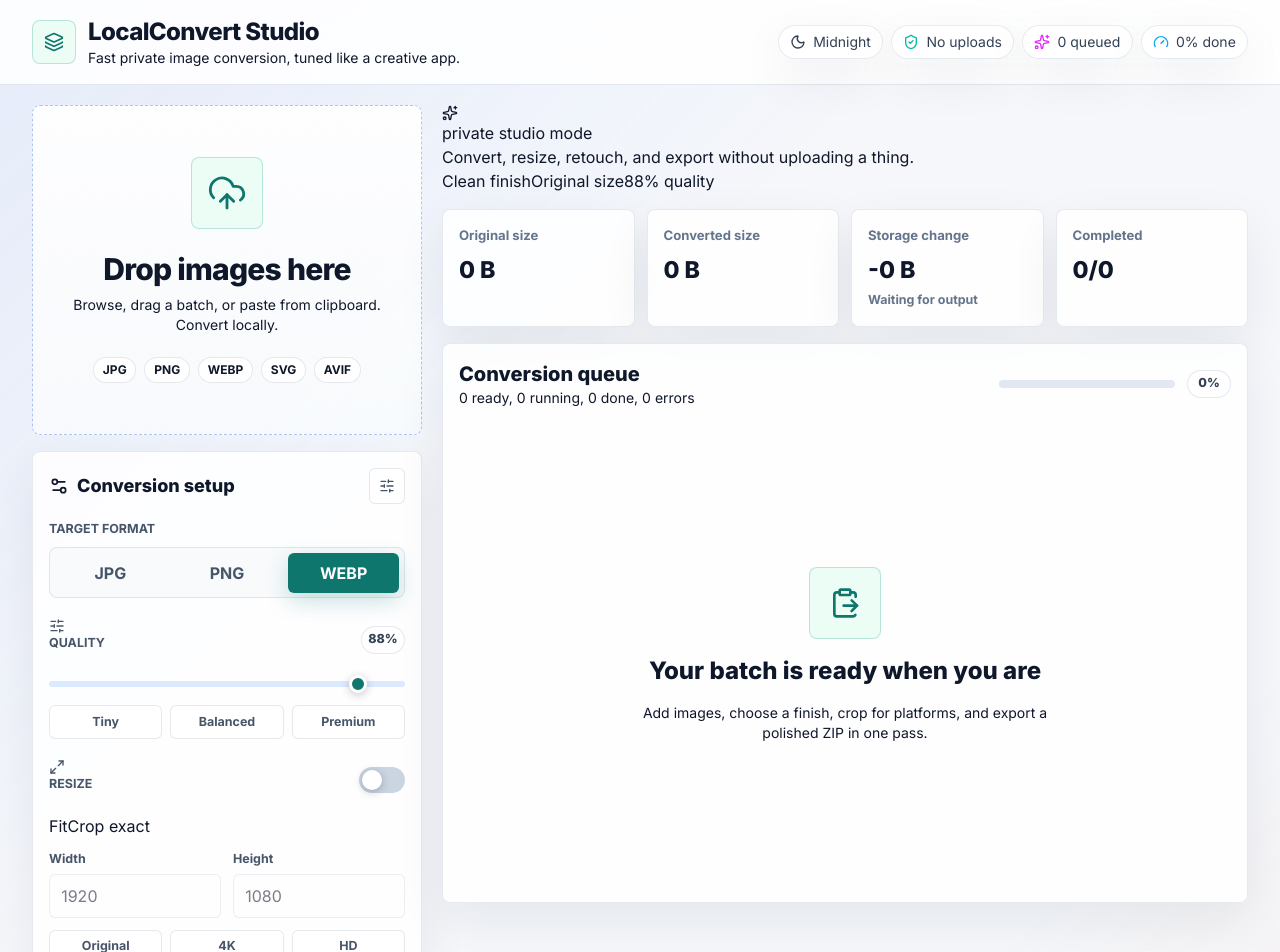
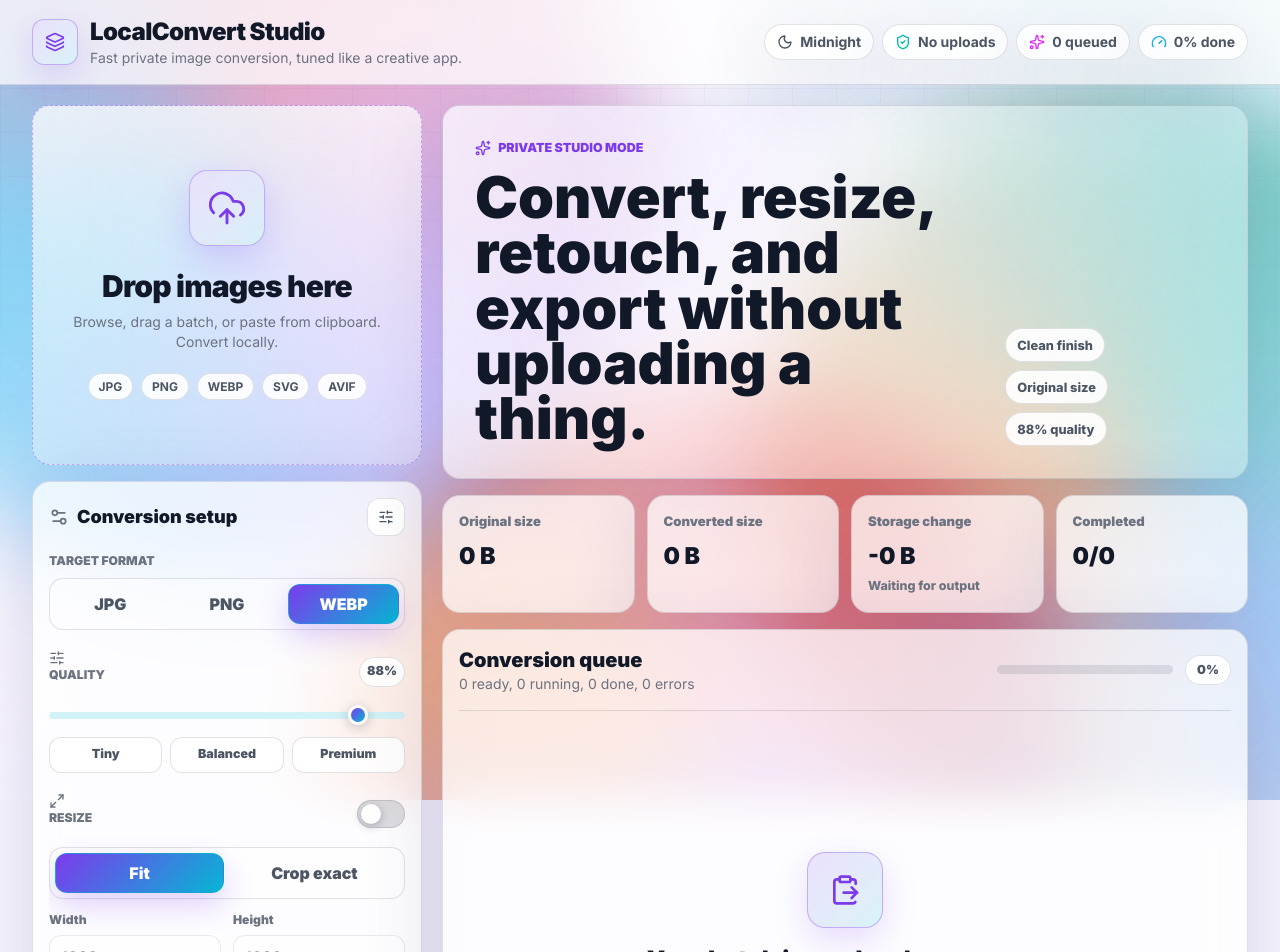
Before and after one commit to mahbub-ridoy/Online-File-Converter, a React (Vite) app: page / in a window 1280 px wide. Shown: the top 952 px of the page. Built offline with nearby package versions, Linux system fonts and the light colour scheme.

Commit message:
Add animated premium converter styling

```diff
--- a/src/index.css
+++ b/src/index.css
@@ -1,4 +1,4 @@
-@import url('https://fonts.googleapis.com/css2?family=Inter:wght@400;500;600;700;800&display=swap');
+@import url('https://fonts.googleapis.com/css2?family=Inter:wght@400;500;600;700;800;900&display=swap');
 @import "tailwindcss";
 
 @theme {
@@ -9,8 +9,8 @@
 :root {
   color-scheme: light;
   font-family: var(--font-sans);
-  background: #f5f7fb;
-  color: #0f172a;
+  background: #f7f5ff;
+  color: #111827;
 }
 
 * {
@@ -21,8 +21,8 @@
   min-width: 320px;
   min-height: 100vh;
   margin: 0;
-  color: #0f172a;
-  background: #f5f7fb;
+  color: #111827;
+  background: #f7f5ff;
   -webkit-font-smoothing: antialiased;
   text-rendering: optimizeLegibility;
 }
@@ -37,24 +37,177 @@
 input:disabled,
 select:disabled {
   cursor: not-allowed;
-  opacity: 0.55;
+  opacity: 0.48;
 }
 
 .app-shell {
+  --page: #f8f6ff;
+  --text: #111827;
+  --muted: #6b7280;
+  --soft: #4b5563;
+  --surface: rgba(255, 255, 255, 0.74);
+  --surface-strong: rgba(255, 255, 255, 0.9);
+  --surface-soft: rgba(255, 255, 255, 0.46);
+  --line: rgba(15, 23, 42, 0.12);
+  --line-strong: rgba(15, 23, 42, 0.18);
+  --accent: #7c3aed;
+  --accent-2: #06b6d4;
+  --accent-3: #f97316;
+  --good: #059669;
+  --warn: #d97706;
+  --danger: #e11d48;
+  --shadow: 0 22px 80px rgba(50, 31, 103, 0.16);
+  position: relative;
+  overflow-x: hidden;
+  background: var(--page);
+  color: var(--text);
+}
+
+.theme-midnight {
+  color-scheme: dark;
+  --page: #060816;
+  --text: #f8fafc;
+  --muted: #9aa4b2;
+  --soft: #cbd5e1;
+  --surface: rgba(15, 23, 42, 0.62);
+  --surface-strong: rgba(15, 23, 42, 0.84);
+  --surface-soft: rgba(15, 23, 42, 0.4);
+  --line: rgba(255, 255, 255, 0.13);
+  --line-strong: rgba(255, 255, 255, 0.22);
+  --accent: #a78bfa;
+  --accent-2: #22d3ee;
+  --accent-3: #fb7185;
+  --good: #34d399;
+  --warn: #fbbf24;
+  --danger: #fb7185;
+  --shadow: 0 28px 90px rgba(0, 0, 0, 0.42);
+}
+
+.text-app {
+  color: var(--text);
+}
+
+.muted-text {
+  color: var(--muted);
+}
+
+.soft-text {
+  color: var(--soft);
+}
+
+.muted-icon,
+.panel-icon {
+  color: var(--muted);
+}
+
+.text-good {
+  color: var(--good);
+}
+
+.text-warn {
+  color: var(--warn);
+}
+
+.animated-backdrop {
+  position: fixed;
+  inset: 0;
+  z-index: 0;
+  pointer-events: none;
+  overflow: hidden;
   background:
-    linear-gradient(135deg, rgba(37, 99, 235, 0.08), transparent 32%),
-    linear-gradient(315deg, rgba(249, 115, 22, 0.1), transparent 36%),
-    #f5f7fb;
+    radial-gradient(circle at 10% 10%, rgba(124, 58, 237, 0.16), transparent 28%),
+    radial-gradient(circle at 85% 0%, rgba(6, 182, 212, 0.18), transparent 30%),
+    linear-gradient(135deg, var(--page), rgba(255, 255, 255, 0));
+}
+
+.theme-midnight .animated-backdrop {
+  background:
+    radial-gradient(circle at 18% 10%, rgba(124, 58, 237, 0.28), transparent 30%),
+    radial-gradient(circle at 84% 4%, rgba(34, 211, 238, 0.24), transparent 32%),
+    radial-gradient(circle at 50% 100%, rgba(251, 113, 133, 0.16), transparent 36%),
+    #060816;
+}
+
+.mesh {
+  position: absolute;
+  width: 48rem;
+  height: 48rem;
+  border-radius: 999px;
+  filter: blur(44px);
+  opacity: 0.52;
+  mix-blend-mode: multiply;
+  animation: drift 18s ease-in-out infinite alternate;
+}
+
+.theme-midnight .mesh {
+  mix-blend-mode: screen;
+  opacity: 0.44;
+}
+
+.mesh-one {
+  top: -14rem;
+  left: -12rem;
+  background: conic-gradient(from 120deg, #a78bfa, #22d3ee, #fb7185, #a78bfa);
+}
+
+.mesh-two {
+  right: -14rem;
+  top: 4rem;
+  background: conic-gradient(from 20deg, #14b8a6, #60a5fa, #f97316, #14b8a6);
+  animation-delay: -7s;
+}
+
+.mesh-three {
+  left: 28%;
+  bottom: -18rem;
+  background: conic-gradient(from 300deg, #f97316, #ec4899, #8b5cf6, #f97316);
+  animation-delay: -12s;
+}
+
+.grid-glow {
+  position: absolute;
+  inset: 0;
+  background-image:
+    linear-gradient(rgba(124, 58, 237, 0.08) 1px, transparent 1px),
+    linear-gradient(90deg, rgba(124, 58, 237, 0.08) 1px, transparent 1px);
+  background-size: 44px 44px;
+  mask-image: linear-gradient(to bottom, rgba(0, 0, 0, 0.68), transparent 78%);
+}
+
+@keyframes drift {
+  0% {
+    transform: translate3d(0, 0, 0) scale(1) rotate(0deg);
+  }
+  50% {
+    transform: translate3d(5vw, 4vh, 0) scale(1.08) rotate(18deg);
+  }
+  100% {
+    transform: translate3d(-3vw, 6vh, 0) scale(0.96) rotate(-14deg);
+  }
+}
+
+@media (prefers-reduced-motion: reduce) {
+  .mesh,
+  .spinner {
+    animation: none;
+  }
+}
+
+.app-header,
+main,
+footer {
+  position: relative;
+  z-index: 1;
 }
 
 .app-header {
   position: sticky;
   top: 0;
   z-index: 20;
-  border-bottom: 1px solid rgba(148, 163, 184, 0.26);
-  background: rgba(255, 255, 255, 0.88);
-  backdrop-filter: blur(18px);
-  -webkit-backdrop-filter: blur(18px);
+  border-bottom: 1px solid var(--line);
+  background: color-mix(in srgb, var(--surface-strong) 82%, transparent);
+  backdrop-filter: blur(22px);
+  -webkit-backdrop-filter: blur(22px);
 }
 
 .brand-mark,
@@ -63,88 +216,104 @@
   display: inline-flex;
   align-items: center;
   justify-content: center;
-  border: 1px solid rgba(13, 148, 136, 0.24);
-  background: #ecfdf5;
-  color: #0f766e;
+  border: 1px solid color-mix(in srgb, var(--accent) 34%, transparent);
+  background:
+    linear-gradient(135deg, color-mix(in srgb, var(--accent) 16%, transparent), color-mix(in srgb, var(--accent-2) 18%, transparent)),
+    var(--surface-strong);
+  color: var(--accent);
+  box-shadow: 0 12px 34px color-mix(in srgb, var(--accent) 18%, transparent);
 }
 
 .brand-mark {
-  width: 44px;
-  height: 44px;
-  border-radius: 8px;
+  width: 46px;
+  height: 46px;
+  border-radius: 12px;
 }
 
 .upload-icon,
 .empty-icon {
-  width: 72px;
-  height: 72px;
-  border-radius: 8px;
+  width: 76px;
+  height: 76px;
+  border-radius: 18px;
 }
 
 .panel,
 .metric-card,
 .queue-item,
-.status-pill {
-  border: 1px solid rgba(148, 163, 184, 0.22);
-  background: rgba(255, 255, 255, 0.86);
-  box-shadow: 0 18px 50px rgba(15, 23, 42, 0.07);
+.status-pill,
+.hero-panel {
+  border: 1px solid var(--line);
+  background: var(--surface);
+  box-shadow: var(--shadow);
+  backdrop-filter: blur(22px);
+  -webkit-backdrop-filter: blur(22px);
 }
 
 .panel,
 .metric-card,
 .queue-item,
-.upload-zone {
-  border-radius: 8px;
+.upload-zone,
+.hero-panel {
+  border-radius: 18px;
 }
 
 .status-pill {
   display: inline-flex;
   align-items: center;
   gap: 0.45rem;
-  min-height: 34px;
-  padding: 0.4rem 0.7rem;
+  min-height: 36px;
+  padding: 0.42rem 0.74rem;
   border-radius: 999px;
-  color: #334155;
+  color: var(--soft);
+  font-weight: 700;
+}
+
+.status-pill.interactive {
+  cursor: pointer;
+}
+
+.status-pill.interactive:hover {
+  border-color: color-mix(in srgb, var(--accent) 42%, transparent);
+  color: var(--text);
 }
 
 .upload-zone {
-  min-height: 330px;
+  min-height: 360px;
   display: flex;
   flex-direction: column;
   align-items: center;
   justify-content: center;
   gap: 1.35rem;
-  padding: 1.5rem;
+  padding: 1.65rem;
   cursor: pointer;
-  border: 1.5px dashed rgba(37, 99, 235, 0.36);
+  border: 1.5px dashed color-mix(in srgb, var(--accent) 38%, transparent);
   background:
-    linear-gradient(180deg, rgba(255, 255, 255, 0.92), rgba(248, 250, 252, 0.92)),
-    repeating-linear-gradient(45deg, rgba(15, 23, 42, 0.03) 0 1px, transparent 1px 14px);
-  transition: border-color 180ms ease, background 180ms ease, transform 180ms ease;
+    linear-gradient(180deg, color-mix(in srgb, var(--surface-strong) 84%, transparent), color-mix(in srgb, var(--surface-soft) 78%, transparent)),
+    radial-gradient(circle at 50% 0%, color-mix(in srgb, var(--accent-2) 14%, transparent), transparent 46%);
+  transition: border-color 180ms ease, background 180ms ease, transform 180ms ease, box-shadow 180ms ease;
 }
 
 .upload-zone:hover,
 .upload-zone-active {
-  border-color: #0f766e;
-  background:
-    linear-gradient(180deg, rgba(240, 253, 250, 0.96), rgba(255, 255, 255, 0.94)),
-    repeating-linear-gradient(45deg, rgba(13, 148, 136, 0.05) 0 1px, transparent 1px 14px);
-  transform: translateY(-1px);
+  border-color: var(--accent-2);
+  box-shadow: 0 24px 80px color-mix(in srgb, var(--accent-2) 18%, transparent);
+  transform: translateY(-2px);
 }
 
 .format-chip {
-  border: 1px solid rgba(148, 163, 184, 0.24);
+  border: 1px solid var(--line);
   border-radius: 999px;
-  background: #ffffff;
-  padding: 0.25rem 0.55rem;
+  background: var(--surface-strong);
+  color: var(--soft);
+  padding: 0.28rem 0.62rem;
 }
 
 .control-label,
 .mini-label {
   display: block;
-  color: #475569;
-  font-size: 0.78rem;
-  font-weight: 700;
+  color: var(--muted);
+  font-size: 0.76rem;
+  font-weight: 900;
 }
 
 .control-label {
@@ -156,17 +325,42 @@
   margin-bottom: 0.35rem;
 }
 
+.segmented-control,
+.mode-control,
+.filter-grid,
+.tool-grid {
+  display: grid;
+  gap: 0.38rem;
+}
+
 .segmented-control {
-  display: grid;
   grid-template-columns: repeat(3, minmax(0, 1fr));
-  gap: 0.35rem;
-  border: 1px solid rgba(148, 163, 184, 0.24);
-  border-radius: 8px;
-  background: #f8fafc;
-  padding: 0.3rem;
+}
+
+.mode-control {
+  grid-template-columns: repeat(2, minmax(0, 1fr));
+}
+
+.filter-grid {
+  grid-template-columns: repeat(3, minmax(0, 1fr));
+}
+
+.tool-grid {
+  grid-template-columns: repeat(3, minmax(0, 1fr));
+}
+
+.segmented-control,
+.mode-control {
+  border: 1px solid var(--line);
+  border-radius: 14px;
+  background: color-mix(in srgb, var(--surface-soft) 72%, transparent);
+  padding: 0.32rem;
 }
 
 .segmented-control button,
+.mode-control button,
+.filter-grid button,
+.tool-grid button,
 .preset-button,
 .primary-button,
 .secondary-button,
@@ -176,85 +370,96 @@
   align-items: center;
   justify-content: center;
   gap: 0.45rem;
-  border: 0;
-  border-radius: 6px;
-  font-weight: 700;
-  transition: background 160ms ease, color 160ms ease, transform 160ms ease, box-shadow 160ms ease;
+  border: 1px solid transparent;
+  border-radius: 12px;
+  font-weight: 900;
+  transition: background 160ms ease, color 160ms ease, transform 160ms ease, box-shadow 160ms ease, border-color 160ms ease;
 }
 
-.segmented-control button {
+.segmented-control button,
+.mode-control button {
   min-height: 40px;
-  color: #475569;
+  color: var(--soft);
+}
+
+.filter-grid button,
+.tool-grid button,
+.preset-button {
+  min-height: 36px;
+  border-color: var(--line);
+  background: var(--surface-strong);
+  color: var(--soft);
+  font-size: 0.78rem;
 }
 
 .segmented-control button:hover,
-.segmented-control button.is-selected {
-  background: #0f766e;
+.segmented-control button.is-selected,
+.mode-control button:hover,
+.mode-control button.is-selected,
+.filter-grid button:hover,
+.filter-grid button.is-selected,
+.tool-grid button:hover,
+.tool-grid button.is-selected {
+  background: linear-gradient(135deg, var(--accent), var(--accent-2));
+  border-color: color-mix(in srgb, var(--accent-2) 52%, transparent);
   color: #ffffff;
-  box-shadow: 0 8px 22px rgba(15, 118, 110, 0.22);
+  box-shadow: 0 12px 30px color-mix(in srgb, var(--accent) 24%, transparent);
+}
+
+.preset-button:hover {
+  border-color: color-mix(in srgb, var(--accent) 32%, transparent);
+  background: color-mix(in srgb, var(--accent) 11%, var(--surface-strong));
+  color: var(--text);
 }
 
 .value-badge {
   display: inline-flex;
   align-items: center;
   justify-content: center;
-  min-width: 44px;
-  min-height: 28px;
-  border: 1px solid rgba(148, 163, 184, 0.24);
+  min-width: 46px;
+  min-height: 30px;
+  border: 1px solid var(--line);
   border-radius: 999px;
-  background: #ffffff;
-  color: #334155;
+  background: var(--surface-strong);
+  color: var(--soft);
   font-size: 0.78rem;
-  font-weight: 800;
+  font-weight: 900;
 }
 
 .input-field,
 .select-field {
   width: 100%;
-  min-height: 40px;
-  border: 1px solid rgba(148, 163, 184, 0.34);
-  border-radius: 6px;
-  background: #ffffff;
-  color: #0f172a;
+  min-height: 42px;
+  border: 1px solid var(--line-strong);
+  border-radius: 12px;
+  background: var(--surface-strong);
+  color: var(--text);
   outline: 0;
-  transition: border-color 160ms ease, box-shadow 160ms ease;
+  transition: border-color 160ms ease, box-shadow 160ms ease, background 160ms ease;
 }
 
 .input-field {
-  padding: 0.55rem 0.7rem;
+  padding: 0.58rem 0.72rem;
 }
 
 .select-field {
-  min-width: 112px;
-  padding: 0.5rem 2rem 0.5rem 0.7rem;
+  min-width: 116px;
+  padding: 0.54rem 2rem 0.54rem 0.72rem;
 }
 
 .input-field:focus,
 .select-field:focus {
-  border-color: #0f766e;
-  box-shadow: 0 0 0 3px rgba(20, 184, 166, 0.16);
+  border-color: var(--accent-2);
+  box-shadow: 0 0 0 4px color-mix(in srgb, var(--accent-2) 18%, transparent);
 }
 
 .color-input {
   width: 100%;
-  height: 40px;
-  border: 1px solid rgba(148, 163, 184, 0.34);
-  border-radius: 6px;
-  background: #ffffff;
-  padding: 0.2rem;
-}
-
-.preset-button {
-  min-height: 34px;
-  border: 1px solid rgba(148, 163, 184, 0.24);
-  background: #ffffff;
-  color: #475569;
-  font-size: 0.78rem;
-}
-
-.preset-button:hover {
-  background: #eff6ff;
-  color: #1d4ed8;
+  height: 42px;
+  border: 1px solid var(--line-strong);
+  border-radius: 12px;
+  background: var(--surface-strong);
+  padding: 0.22rem;
 }
 
 .switch {
@@ -271,131 +476,217 @@
 }
 
 .switch span {
-  width: 46px;
-  height: 26px;
+  width: 48px;
+  height: 28px;
+  border: 1px solid var(--line);
   border-radius: 999px;
-  background: #cbd5e1;
+  background: color-mix(in srgb, var(--muted) 22%, transparent);
   transition: background 160ms ease;
 }
 
 .switch span::after {
   content: "";
   position: absolute;
-  top: 3px;
-  left: 3px;
+  top: 4px;
+  left: 4px;
   width: 20px;
   height: 20px;
   border-radius: 999px;
   background: #ffffff;
-  box-shadow: 0 2px 8px rgba(15, 23, 42, 0.25);
+  box-shadow: 0 2px 10px rgba(15, 23, 42, 0.28);
   transition: transform 160ms ease;
 }
 
 .switch input:checked + span {
-  background: #0f766e;
+  background: linear-gradient(135deg, var(--accent), var(--accent-2));
 }
 
 .switch input:checked + span::after {
   transform: translateX(20px);
 }
 
+.toggle-stack {
+  display: grid;
+  gap: 0.55rem;
+}
+
+.toggle-stack label {
+  display: flex;
+  align-items: center;
+  gap: 0.55rem;
+  color: var(--soft);
+  font-size: 0.84rem;
+  font-weight: 700;
+}
+
+.toggle-stack input {
+  width: 16px;
+  height: 16px;
+  accent-color: var(--accent);
+}
+
 .primary-button,
 .secondary-button,
 .danger-button {
-  min-height: 42px;
-  padding: 0.65rem 0.85rem;
+  min-height: 44px;
+  padding: 0.68rem 0.88rem;
 }
 
 .primary-button {
-  background: #0f766e;
+  background: linear-gradient(135deg, var(--accent), var(--accent-2));
   color: #ffffff;
-  box-shadow: 0 12px 28px rgba(15, 118, 110, 0.22);
+  box-shadow: 0 18px 42px color-mix(in srgb, var(--accent) 28%, transparent);
 }
 
 .primary-button:hover:not(:disabled) {
-  background: #115e59;
   transform: translateY(-1px);
+  box-shadow: 0 22px 52px color-mix(in srgb, var(--accent-2) 28%, transparent);
 }
 
 .secondary-button {
-  border: 1px solid rgba(37, 99, 235, 0.2);
-  background: #eff6ff;
-  color: #1d4ed8;
+  border-color: color-mix(in srgb, var(--accent-2) 24%, transparent);
+  background: color-mix(in srgb, var(--accent-2) 10%, var(--surface-strong));
+  color: var(--soft);
 }
 
 .secondary-button:hover:not(:disabled) {
-  background: #dbeafe;
+  background: color-mix(in srgb, var(--accent-2) 18%, var(--surface-strong));
+  color: var(--text);
 }
 
 .danger-button {
-  border: 1px solid rgba(220, 38, 38, 0.16);
-  background: #fff1f2;
-  color: #be123c;
+  border-color: color-mix(in srgb, var(--danger) 22%, transparent);
+  background: color-mix(in srgb, var(--danger) 10%, var(--surface-strong));
+  color: var(--danger);
 }
 
 .danger-button:hover:not(:disabled),
 .icon-button.danger:hover {
-  background: #ffe4e6;
-  color: #be123c;
+  background: color-mix(in srgb, var(--danger) 18%, var(--surface-strong));
+  color: var(--danger);
 }
 
 .icon-button {
-  width: 36px;
-  height: 36px;
-  border: 1px solid rgba(148, 163, 184, 0.24);
-  background: #ffffff;
-  color: #475569;
+  width: 38px;
+  height: 38px;
+  border-color: var(--line);
+  background: var(--surface-strong);
+  color: var(--soft);
 }
 
 .icon-button:hover {
-  background: #f1f5f9;
-  color: #0f172a;
+  background: color-mix(in srgb, var(--accent) 11%, var(--surface-strong));
+  color: var(--text);
+  transform: translateY(-1px);
 }
 
 .icon-button.success {
-  border-color: rgba(15, 118, 110, 0.18);
-  background: #ecfdf5;
-  color: #0f766e;
+  border-color: color-mix(in srgb, var(--good) 20%, transparent);
+  background: color-mix(in srgb, var(--good) 12%, var(--surface-strong));
+  color: var(--good);
+}
+
+.hero-panel {
+  display: flex;
+  flex-direction: column;
+  gap: 1.2rem;
+  padding: clamp(1.2rem, 3vw, 2rem);
+  background:
+    linear-gradient(135deg, color-mix(in srgb, var(--surface-strong) 84%, transparent), color-mix(in srgb, var(--surface-soft) 72%, transparent)),
+    radial-gradient(circle at 20% 0%, color-mix(in srgb, var(--accent) 22%, transparent), transparent 42%),
+    radial-gradient(circle at 90% 10%, color-mix(in srgb, var(--accent-2) 20%, transparent), transparent 38%);
+}
+
+@media (min-width: 900px) {
+  .hero-panel {
+    flex-direction: row;
+    align-items: end;
+    justify-content: space-between;
+  }
+}
+
+.eyebrow {
+  display: inline-flex;
+  align-items: center;
+  gap: 0.45rem;
+  color: var(--accent);
+  font-size: 0.78rem;
+  font-weight: 900;
+  letter-spacing: 0;
+  text-transform: uppercase;
+}
+
+.hero-panel h2 {
+  max-width: 780px;
+  margin: 0.5rem 0 0;
+  color: var(--text);
+  font-size: clamp(2rem, 4.5vw, 4.25rem);
+  font-weight: 900;
+  line-height: 0.96;
+  letter-spacing: 0;
+}
+
+.hero-actions {
+  display: flex;
+  flex-wrap: wrap;
+  gap: 0.5rem;
+}
+
+.hero-actions span {
+  min-height: 34px;
+  display: inline-flex;
+  align-items: center;
+  border: 1px solid var(--line);
+  border-radius: 999px;
+  background: var(--surface-strong);
+  color: var(--soft);
+  padding: 0.4rem 0.7rem;
+  font-size: 0.8rem;
+  font-weight: 800;
 }
 
 .metric-card {
-  min-height: 96px;
+  min-height: 104px;
   padding: 1rem;
 }
 
 .metric-card span {
   display: block;
-  color: #64748b;
+  color: var(--muted);
   font-size: 0.82rem;
-  font-weight: 700;
+  font-weight: 900;
 }
 
 .metric-card strong {
   display: block;
   margin-top: 0.45rem;
-  color: #0f172a;
+  color: var(--text);
   font-size: 1.45rem;
-  font-weight: 800;
+  font-weight: 900;
 }
 
 .metric-card p {
   margin: 0.2rem 0 0;
-  color: #64748b;
+  color: var(--muted);
   font-size: 0.78rem;
-  font-weight: 700;
+  font-weight: 800;
+}
+
+.border-divider {
+  border-bottom: 1px solid var(--line);
 }
 
 .progress-track {
-  height: 8px;
+  height: 9px;
   overflow: hidden;
   border-radius: 999px;
-  background: #e2e8f0;
+  background: color-mix(in srgb, var(--muted) 18%, transparent);
 }
 
 .progress-fill {
   height: 100%;
   border-radius: inherit;
-  background: linear-gradient(90deg, #0f766e, #2563eb);
+  background: linear-gradient(90deg, var(--accent), var(--accent-2), var(--accent-3));
   transition: width 220ms ease;
 }
 
@@ -406,14 +697,14 @@
   align-items: center;
   justify-content: center;
   gap: 1rem;
-  color: #0f172a;
+  color: var(--text);
 }
 
 .queue-list {
   display: flex;
   flex-direction: column;
-  gap: 0.7rem;
-  max-height: 640px;
+  gap: 0.75rem;
+  max-height: 680px;
   overflow: auto;
   padding-right: 0.15rem;
 }
@@ -422,7 +713,13 @@
   display: flex;
   flex-direction: column;
   gap: 1rem;
-  padding: 0.85rem;
+  padding: 0.9rem;
+  transition: transform 160ms ease, border-color 160ms ease, background 160ms ease;
+}
+
+.queue-item:hover {
+  border-color: var(--line-strong);
+  transform: translateY(-1px);
 }
 
 @media (min-width: 640px) {
@@ -433,17 +730,17 @@
 }
 
 .thumb-frame {
-  width: 72px;
-  height: 72px;
+  width: 78px;
+  height: 78px;
   flex: 0 0 auto;
   overflow: hidden;
-  border: 1px solid rgba(148, 163, 184, 0.24);
-  border-radius: 8px;
+  border: 1px solid var(--line);
+  border-radius: 16px;
   background:
-    linear-gradient(45deg, #e2e8f0 25%, transparent 25%),
-    linear-gradient(-45deg, #e2e8f0 25%, transparent 25%),
-    linear-gradient(45deg, transparent 75%, #e2e8f0 75%),
-    linear-gradient(-45deg, transparent 75%, #e2e8f0 75%);
+    linear-gradient(45deg, color-mix(in srgb, var(--muted) 18%, transparent) 25%, transparent 25%),
+    linear-gradient(-45deg, color-mix(in srgb, var(--muted) 18%, transparent) 25%, transparent 25%),
+    linear-gradient(45deg, transparent 75%, color-mix(in srgb, var(--muted) 18%, transparent) 75%),
+    linear-gradient(-45deg, transparent 75%, color-mix(in srgb, var(--muted) 18%, transparent) 75%);
   background-position: 0 0, 0 8px, 8px -8px, -8px 0;
   background-size: 16px 16px;
 }
@@ -462,36 +759,46 @@
   border-radius: 999px;
   padding: 0.15rem 0.55rem;
   font-size: 0.72rem;
-  font-weight: 800;
+  font-weight: 900;
 }
 
 .status-idle {
-  background: #f1f5f9;
-  color: #475569;
+  background: color-mix(in srgb, var(--muted) 14%, transparent);
+  color: var(--soft);
 }
 
 .status-converting {
-  background: #eff6ff;
-  color: #1d4ed8;
+  background: color-mix(in srgb, var(--accent-2) 16%, transparent);
+  color: var(--accent-2);
 }
 
 .status-success {
-  background: #ecfdf5;
-  color: #0f766e;
+  background: color-mix(in srgb, var(--good) 14%, transparent);
+  color: var(--good);
 }
 
 .status-error {
-  background: #fff1f2;
-  color: #be123c;
+  background: color-mix(in srgb, var(--danger) 14%, transparent);
+  color: var(--danger);
 }
 
 .spinner {
   width: 20px;
   height: 20px;
-  border: 2px solid #bfdbfe;
-  border-top-color: #2563eb;
+  border: 2px solid color-mix(in srgb, var(--accent-2) 24%, transparent);
+  border-top-color: var(--accent-2);
   border-radius: 999px;
   animation: spin 800ms linear infinite;
+}
+
+.footer-line {
+  display: flex;
+  flex-wrap: wrap;
+  align-items: center;
+  gap: 0.5rem;
+  border-top: 1px solid var(--line);
+  color: var(--muted);
+  padding-top: 1.25rem;
 }
 
 @keyframes spin {
@@ -508,36 +815,36 @@
 
 input[type="range"]::-webkit-slider-runnable-track {
   width: 100%;
-  height: 6px;
+  height: 7px;
   border-radius: 999px;
-  background: #dbeafe;
+  background: color-mix(in srgb, var(--accent-2) 18%, var(--surface-strong));
 }
 
 input[type="range"]::-webkit-slider-thumb {
   -webkit-appearance: none;
-  width: 18px;
-  height: 18px;
-  margin-top: -6px;
+  width: 20px;
+  height: 20px;
+  margin-top: -6.5px;
   border: 3px solid #ffffff;
   border-radius: 999px;
-  background: #0f766e;
-  box-shadow: 0 2px 9px rgba(15, 23, 42, 0.24);
+  background: linear-gradient(135deg, var(--accent), var(--accent-2));
+  box-shadow: 0 2px 12px rgba(15, 23, 42, 0.25);
   cursor: pointer;
 }
 
 input[type="range"]::-moz-range-track {
   width: 100%;
-  height: 6px;
+  height: 7px;
   border-radius: 999px;
-  background: #dbeafe;
+  background: color-mix(in srgb, var(--accent-2) 18%, var(--surface-strong));
 }
 
 input[type="range"]::-moz-range-thumb {
-  width: 18px;
-  height: 18px;
+  width: 20px;
+  height: 20px;
   border: 3px solid #ffffff;
   border-radius: 999px;
-  background: #0f766e;
-  box-shadow: 0 2px 9px rgba(15, 23, 42, 0.24);
+  background: linear-gradient(135deg, var(--accent), var(--accent-2));
+  box-shadow: 0 2px 12px rgba(15, 23, 42, 0.25);
   cursor: pointer;
 }
```
